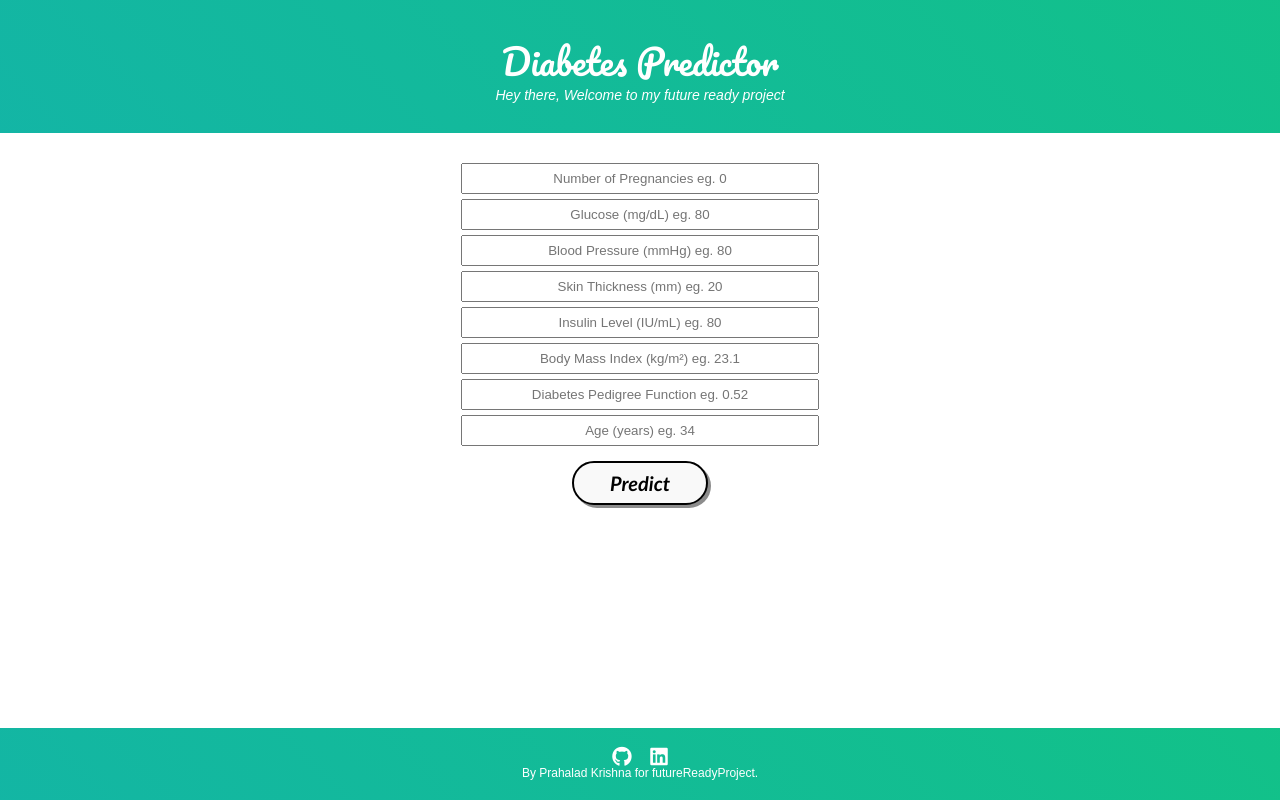
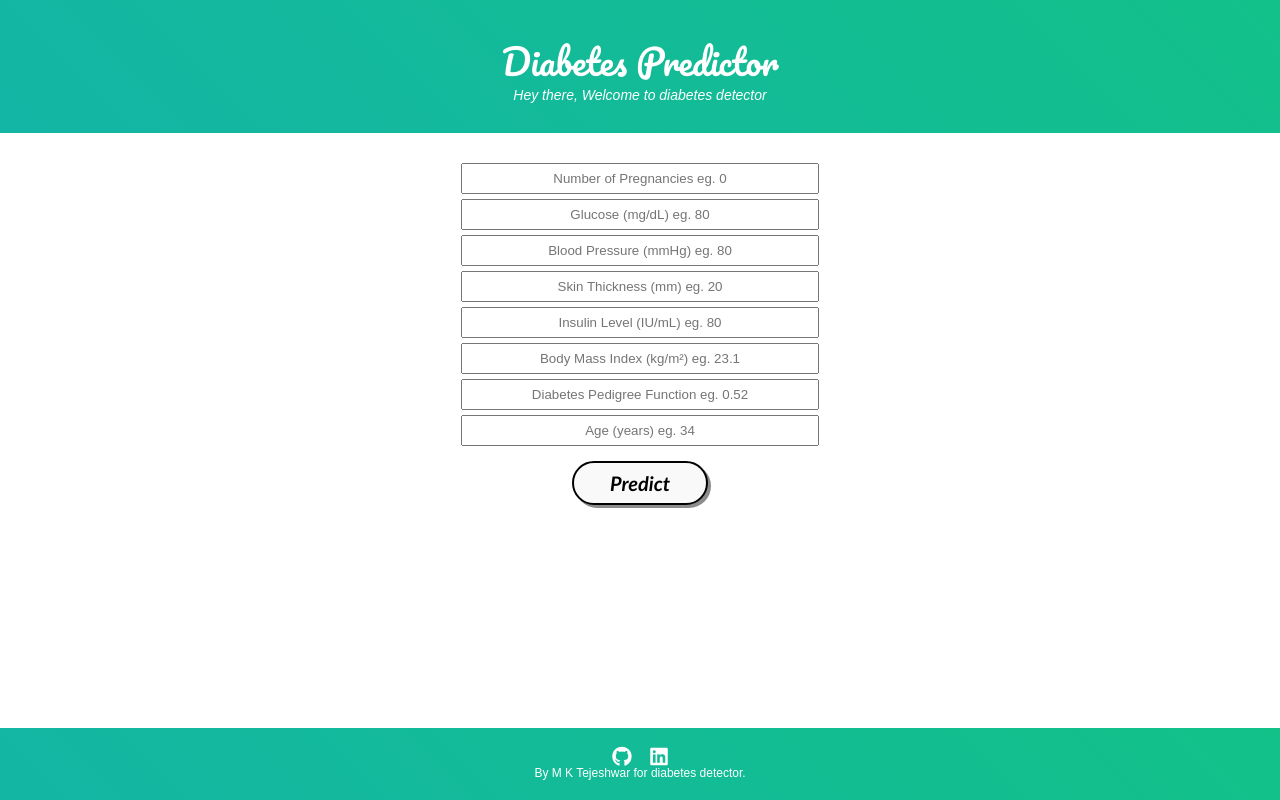
Before and after one commit to mktejeshwar/futurereadyproject, a Flask app: page / in a window 1280 px wide. Run offline with Flask 2, Linux system fonts and the light colour scheme; parts of the project's set-up code (start-up, migrations or seed data) failed here and were passed over; some libraries are stand-ins or nearby versions.

Commit message:
Update index.html

```diff
--- a/templates/index.html
+++ b/templates/index.html
@@ -16,7 +16,7 @@
     	<div class="container">
             <h2 class='container-heading'><span class="heading_font">Diabetes Predictor</span></h2>
             <div class='description'>
-    			<p>Hey there, Welcome to my future ready project</p>
+    			<p>Hey there, Welcome to diabetes detector</p>
     		</div>
     	</div>
 
@@ -39,10 +39,10 @@
         <!-- Footer -->
        <div class='footer'>
            <div class="contact">
-               <a target="_blank" href="https://github.com/paachu151"><i class="fab fa-github fa-lg contact-icon"></i></a>
-               <a target="_blank" href="https://www.linkedin.com/in/prahalad-krishna-b510b01a5/"><i class="fab fa-linkedin fa-lg contact-icon"></i></a>
+               <a target="_blank" href="https://github.com/mktejeshwar"><i class="fab fa-github fa-lg contact-icon"></i></a>
+               <a target="_blank" href="https://www.linkedin.com/in/mk-tejeshwar-006812211/"><i class="fab fa-linkedin fa-lg contact-icon"></i></a>
            </div>
-           <p class='footer-description'>By Prahalad Krishna for futureReadyProject.</p>
+           <p class='footer-description'>By  M K Tejeshwar for diabetes detector.</p>
        </div>
 
     </body>
```
